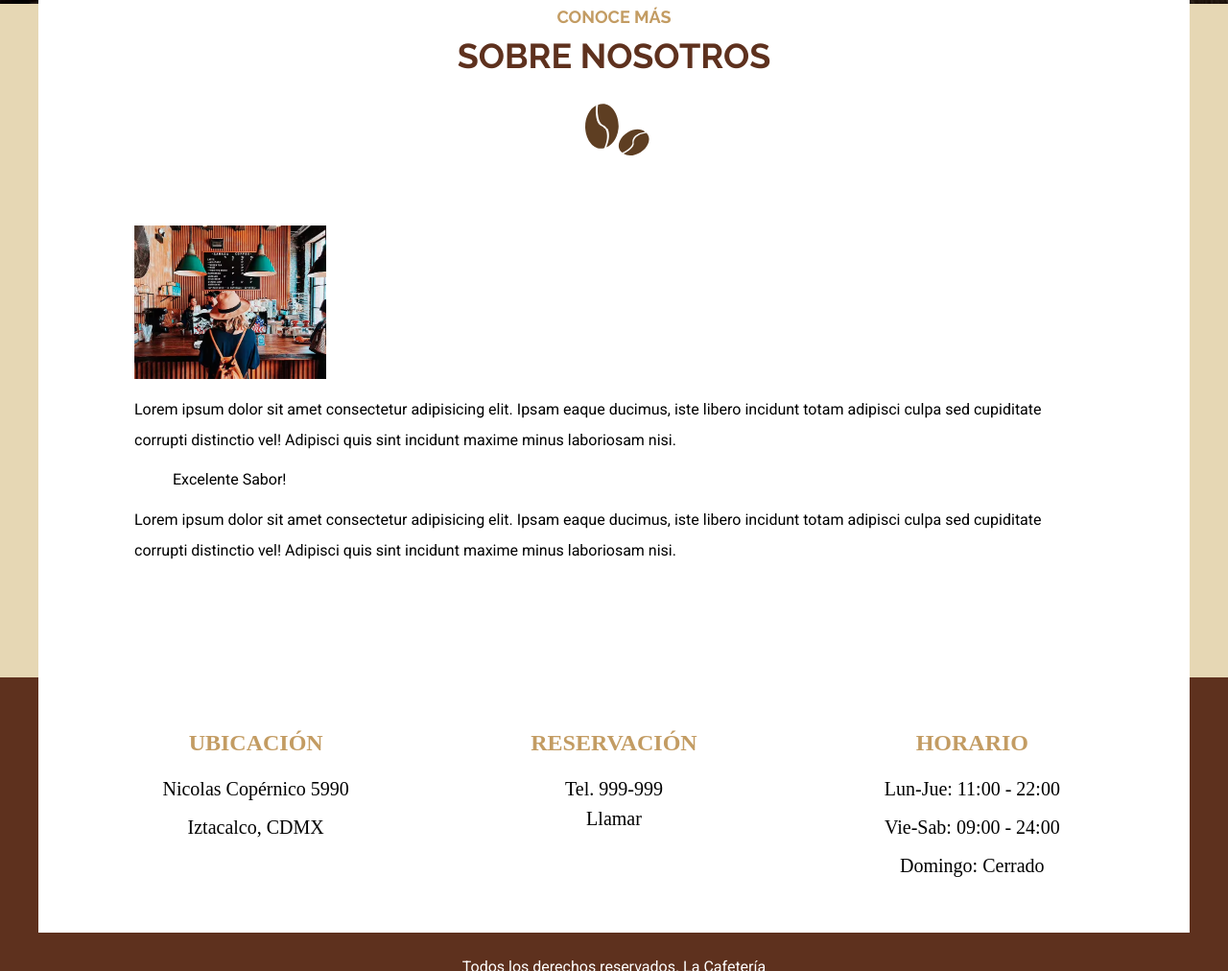
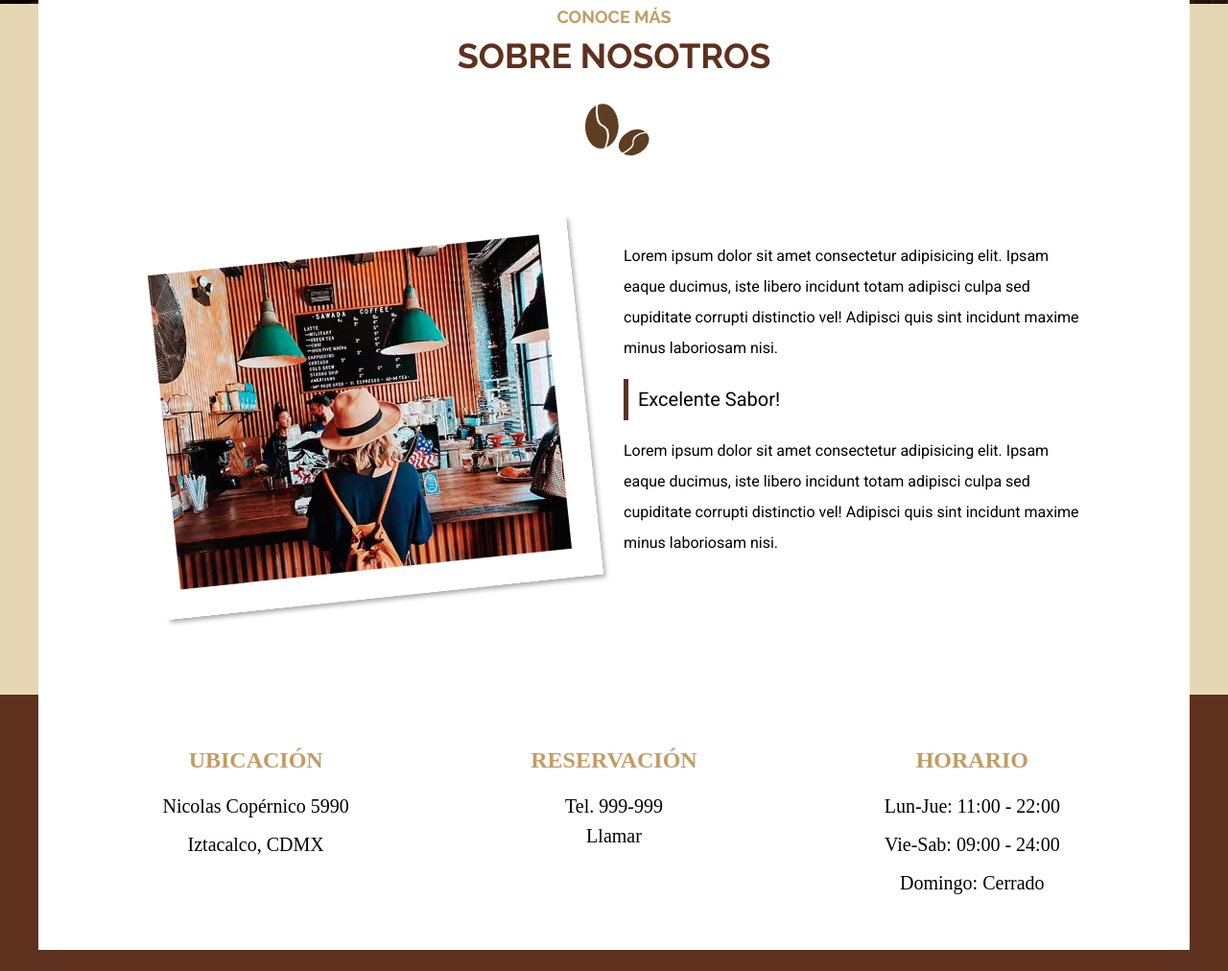
Before and after one commit to LuisMarioSolano/cafeteria, a website: page nosotros.html in a window 1280 px wide. Shown: the part 696-1708 px from the top of the page at 96% size. Drawn offline with Linux system fonts and the light colour scheme; a web font is replaced by a local one.

Commit message:
Create and Style for nosotros

```diff
--- a/nosotros.html
+++ b/nosotros.html
@@ -51,7 +51,7 @@
             />
             <img
               loading="lazy"
-              width="200"
+              width="500"
               height="300"
               src="build/img/nosotros_sidebar.jpg"
               alt="imagen nosotros"
--- a/src/scss/app.scss
+++ b/src/scss/app.scss
@@ -2,3 +2,4 @@
 @use 'header';
 @use 'footer';
 @use 'inicio';
+@use 'internas';
--- /dev/null
+++ b/src/scss/internas/_index.scss
@@ -0,0 +1 @@
+@forward 'nosotros'
--- /dev/null
+++ b/src/scss/internas/_nosotros.scss
@@ -0,0 +1,31 @@
+@use 'base/variables' as v;
+@use 'base/mixins' as m;
+
+.contenido-nosotros {
+    @include m.desktop {
+        @include m.grid(2, 2rem);
+    }
+
+    .imagen {
+        margin-bottom: 5rem;
+
+        @include m.desktop {
+            margin: 0 2rem 0 0;
+        }
+
+        img {
+            transform: rotate(-6deg);
+            border: 3rem solid v.$blanco;
+            box-shadow: 9px 10px 5px -7px rgb(0 0 0 / .35);
+        }
+    }
+
+    .texto {
+        blockquote {
+            margin: 0;
+            padding: 1rem;
+            border-left: .5rem solid v.$primario;
+            font-size: 2rem;
+        }
+    }
+}
```
Also changed, not shown: build/css/app.css.
